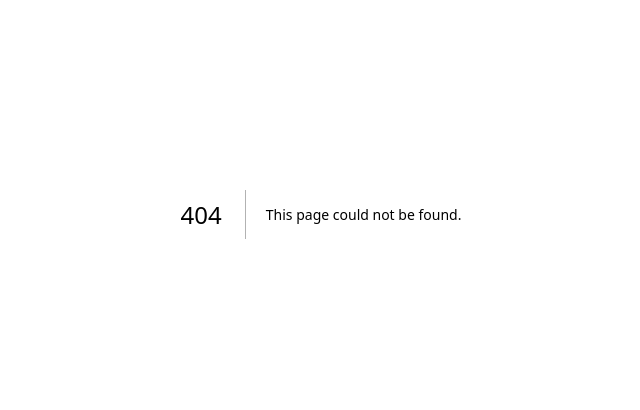
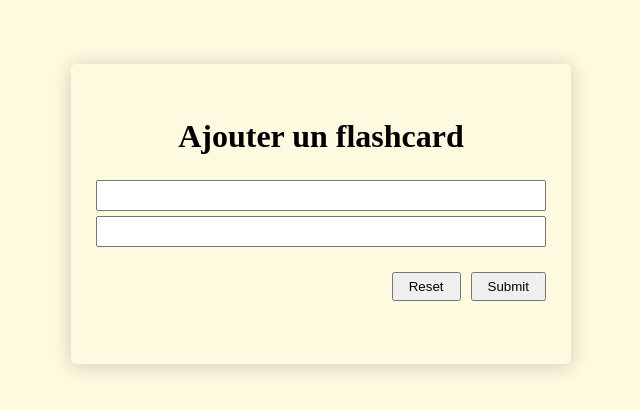
Before and after one commit to wendykrwn/quizlang, a Next.js app: page /admin/addfashcard in a window 1280 px wide. Before the commit this address had no page. Shown: the part 186-596 px from the top of the page, without its empty margins (319-959 px from the left). Built offline with nearby package versions, Linux system fonts and the light colour scheme.

Commit message:
afficher tous les flashcards

```diff
--- a/package.json
+++ b/package.json
@@ -18,6 +18,7 @@
     "next": "13.3.0",
     "react": "18.2.0",
     "react-dom": "18.2.0",
+    "react-lottie": "^1.2.3",
     "typescript": "5.0.4"
   }
 }
--- a/src/pages/admin.tsx
+++ b/src/pages/admin/addfashcard.tsx
@@ -1,9 +1,9 @@
 import { collection, addDoc } from "firebase/firestore";
-import { db } from "../../lib/firebase";
+import { db } from "../../../lib/firebase";
 import { ChangeEvent, FormEvent, FormEventHandler, useState } from "react";
 
 
-const Admin = () => {
+const AdFlashCard = () => {
   const [question, setQuestion] = useState("");
   const [answer, setAnswer] = useState("");
 
@@ -31,11 +31,11 @@ const Admin = () => {
         console.log("Document written with ID: ", docRef.id);
         setAnswer("")
         setQuestion("")
-        } catch (e) {
-          console.error("Error adding document: ", e);
-        }
+      } catch (e) {
+        console.error("Error adding document: ", e);
       }
     }
+  }
 
   return (
     <div className="center h-screen flashcard-container">
@@ -46,7 +46,7 @@ const Admin = () => {
           <input className="input input-text" type="text" value={answer} name="answer" onChange={handleAnswerChange} />
           <div className="form-buttons">
             <input type="reset" className="btn" onClick={handleReset} />
-            <input type="submit" className="btn"/>
+            <input type="submit" className="btn" />
           </div>
         </form>
       </div>
@@ -56,4 +56,4 @@ const Admin = () => {
 
 
 
-export default Admin
+export default AdFlashCard
--- a/src/styles/globals.css
+++ b/src/styles/globals.css
@@ -172,6 +172,27 @@ form {
   padding: 5px 15px;
 }
 
+
+.table {
+  border-collapse: collapse;
+  width: 100%;
+}
+
+.table th,
+.table td {
+  border: 1px solid var(--secondary-color-dark);
+  padding: 0.5rem;
+}
+
+.table th {
+  background-color: var(--secondary-color-dark);
+  color: var(--background-light);
+  text-transform: uppercase;
+  font-weight: bold;
+  text-align: left;
+}
+
+
 @media screen and (max-width: 900px) {
   .flashcard{
     min-width:auto;
```
Also changed, not shown: src/pages/admin/flashcards.tsx (added, +76 -0 lines), src/pages/admin/index.tsx (added, +17 -0 lines), 1 other file (tests, documents, lock files or other folders).
